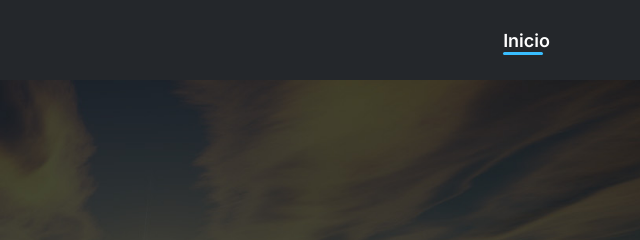
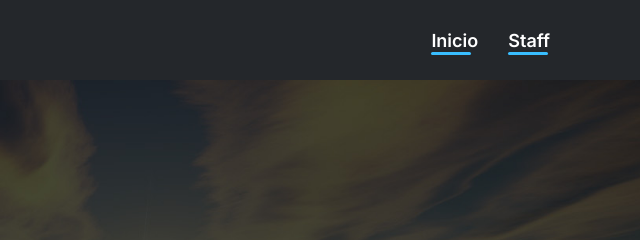
Before and after one commit to astralishost/web, a plain HTML site: page index.html in a window 1280 px wide. Shown: the top 240 px of the page, 640-1280 px from the left. Drawn offline with Linux system fonts and the light colour scheme; files whose address does not match are found by name.

Commit message:
Update index.html

```diff
--- a/index.html
+++ b/index.html
@@ -32,6 +32,7 @@
 
         <div class="links">
             <a href="#" class="link active">Inicio</a>
+            <a href="admin-team" class="link active">Staff</a>
         </div>
     </div>
 
```
